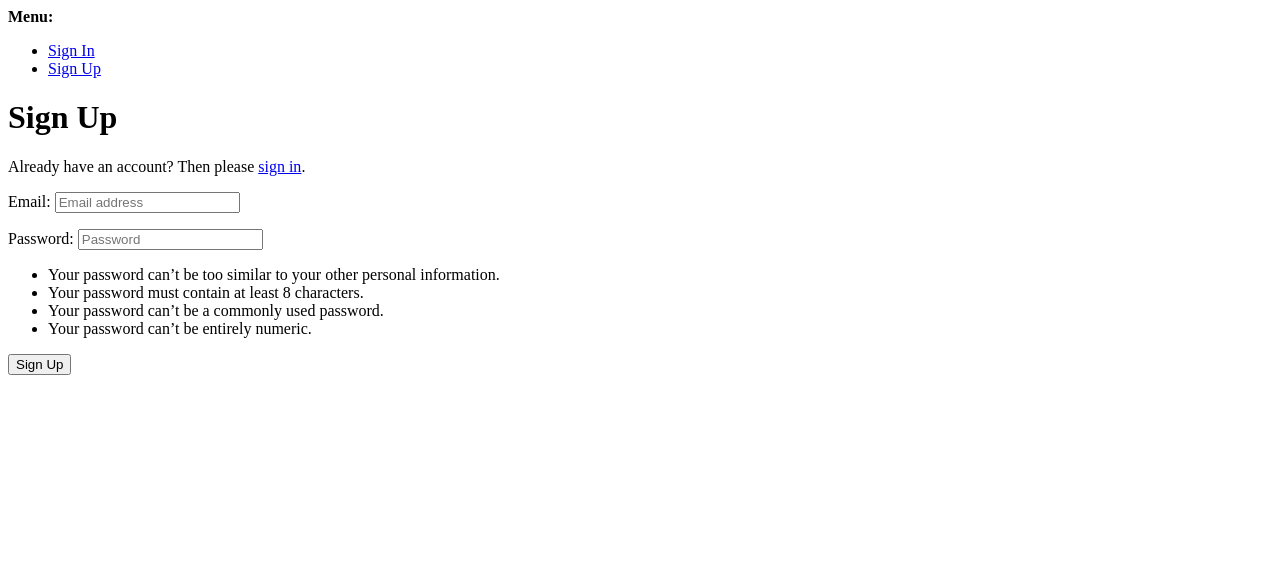
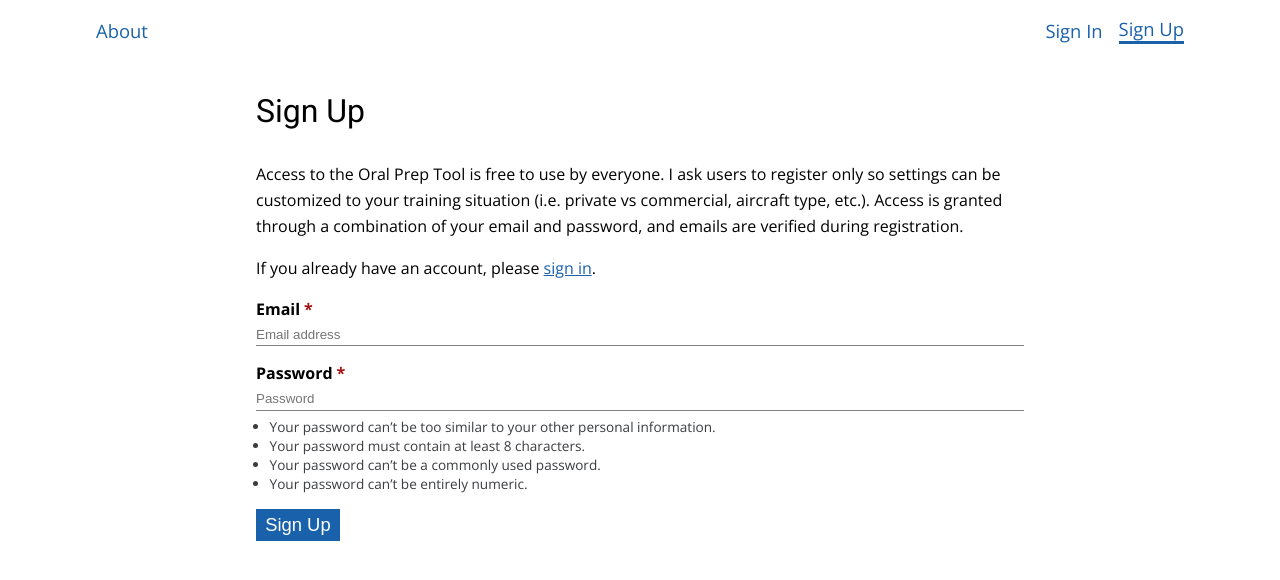
Before and after one commit to cdriehuys/oral-prep, a Django app: page /accounts/signup/ in a window 1280 px wide. Shown: the top 580 px of the page. Run offline with Django 5.2, Linux system fonts and the light colour scheme; some libraries are stand-ins or nearby versions.

Commit message:
feat: styled account forms
Closes #1
Closes #2
Closes #3

```diff
--- /dev/null
+++ b/oral_prep/core/templates/core/field_snippet.html
@@ -0,0 +1,20 @@
+{% if field.field.widget.input_type == "checkbox" %}
+{{ field }}
+<label class="form-label {% if field.field.required %} form-label--required{% endif %}" for="{{ field.id_for_label }}">{{ field.label }}</label>
+{% elif field.field.widget.input_type == "radio" %}
+<label class="form-label" for="{{ field.id_for_label }}">{{ field.label }}</label>
+{{ field }}
+{% else %}
+<label class="form-label{% if field.field.required %} form-label--required{% endif %}" for="{{ field.id_for_label }}">{{ field.label }}</label>
+{{ field }}
+{% endif %}
+{% if field.errors %}
+<div class="form-errors">
+  {{ field.errors }}
+</div>
+{% endif %}
+{% if field.help_text%}
+<div class="form-help">
+  {{ field.help_text }}
+</div>
+{% endif %}
--- a/oral_prep/static/styles/main.css
+++ b/oral_prep/static/styles/main.css
@@ -5,13 +5,21 @@
 }
 
 :root {
+  --color-alert:rgb(163, 16, 16);
+  --color-alert-bg: rgb(237, 203, 203);
   --color-primary: #1961ab;
+  --color-primary-bg:rgb(206, 223, 240);
+  --color-primary-dark:rgb(19, 81, 143);
   --color-primary-text: white;
+  --color-text-subtle:rgb(59, 61, 65);
 
   --container-width: 70rem;
+  --container-width-sm: 50rem;
 
   --font-family-body: 'Open Sans', sans-serif;
   --font-family-headings: 'Roboto', sans-serif;
+
+  --font-size-sm: .85em;
 
   --spacing-xs: .25em;
   --spacing-sm: .5em;
@@ -32,23 +40,116 @@ h1, h2, h3, h4, h5, h6 {
   font-family: var(--font-family-headings);
 }
 
+.alert {
+  border-style: solid;
+  border-width: 1px;
+  margin-bottom: var(--spacing-lg);
+  padding: var(--spacing-md);
+}
+
+.alert--info {
+  background-color: var(--color-primary-bg);
+  border-color: var(--color-primary);
+  color: var(--color-primary);
+}
+
 .btn {
   background: none;
   border: none;
+  cursor: pointer;
   display: block;
   padding: var(--spacing-xs) var(--spacing-sm);
   text-decoration: none;
+  transition: background-color .2s ease-in-out;
+}
+
+.btn--lg {
+  font-size: 1.15em;
 }
 
 .btn--primary {
-  background: var(--color-primary);
+  background-color: var(--color-primary);
   color: var(--color-primary-text);
+}
+
+.btn--primary:hover {
+  background-color: var(--color-primary-dark);
 }
 
 .container {
   max-width: var(--container-width);
   margin-left: auto;
   margin-right: auto;
+  padding: 0 var(--spacing-md);
+}
+
+.container--sm {
+  max-width: var(--container-width-sm);
+}
+
+.form-errors {
+  background: var(--color-alert-bg);
+  border: 1px solid var(--color-alert);
+  color: var(--color-alert);
+  font-size: var(--font-size-sm);
+  margin-bottom: var(--spacing-sm);
+  padding: var(--spacing-sm);
+}
+
+.form-errors li {
+  margin-left: var(--spacing-md);
+}
+
+.form-field {
+  margin-bottom: var(--spacing-md);
+}
+
+.form-help {
+  color: var(--color-text-subtle);
+  font-size: var(--font-size-sm);
+}
+
+.form-help a {
+  color: var(--color-primary);
+}
+
+.form-help li {
+  margin-left: var(--spacing-md);
+}
+
+.form-input {
+  border: 0;
+  border-bottom: 1px solid gray;
+  border-radius: 0;
+  display: block;
+  margin-bottom: var(--spacing-sm);
+  padding: var(--spacing-xs) 0;
+  width: 100%;
+}
+
+input[type=checkbox].form-input,
+input[type=radio].form-input {
+  display: inline-block;
+  margin-right: var(--spacing-sm);
+  width: auto;
+}
+
+input[type=checkbox] + .form-label,
+input[type=radio] + .form-label {
+  display: inline-block;
+  font-weight: normal;
+}
+
+.form-label {
+  display: block;
+  font-weight: bold;
+  margin-bottom: var(--spacing-xs);
+}
+
+.form-label--required::after {
+  color: var(--color-alert);
+  content: '*';
+  margin-left: var(--spacing-xs);
 }
 
 .markdown li {
@@ -85,6 +186,12 @@ h1, h2, h3, h4, h5, h6 {
   padding: var(--spacing-md) 0;
 }
 
+.no-overflow {
+  max-width: 100%;
+  overflow: hidden;
+  position: relative;
+}
+
 .prose {
   line-height: 1.618;
   margin-bottom: var(--spacing-md);
--- /dev/null
+++ b/oral_prep/templates/account/signup.html
@@ -0,0 +1,44 @@
+{% extends "base.html" %}
+
+{% block title %}Sign Up{% endblock %}
+
+{% block content %}
+  <main class="container container--sm">
+    <h1 class="title">Sign Up</h1>
+    <p class="prose">
+      Access to the Oral Prep Tool is free to use by everyone. I ask users to
+      register only so settings can be customized to your training situation
+      (i.e. private vs commercial, aircraft type, etc.). Access is granted
+      through a combination of your email and password, and emails are
+      verified during registration.
+    </p>
+
+    <p class="prose">
+      If you already have an account, please
+      <a href='{% url "account_login" %}'>sign in</a>.
+    </p>
+
+    {% if form.non_field_errors %}
+      <div class="form-errors">
+        {{ form.non_field_errors }}
+      </div>
+    {% endif %}
+
+    <form action="{% url 'account_signup' %}" method="POST">
+      {% csrf_token %}
+      {# Honeypot field #}
+      <div class="no-overflow">
+        {{ form.address }}
+      </div>
+
+      <div class="form-field">
+        {{ form.email.as_field_group }}
+      </div>
+      <div class="form-field">
+        {{ form.password1.as_field_group }}
+      </div>
+
+      <button class="btn btn--lg btn--primary" type="submit">Sign Up</button>
+    </form>
+  </main>
+{% endblock content %}
--- a/oral_prep/templates/base.html
+++ b/oral_prep/templates/base.html
@@ -24,8 +24,8 @@
           {% navlink "Preferences" "preferences" %}
           {% endif %}
           {% navlink "About" "about" %}
+          <span class="navlink--spacer"></span>
           {% if request.user.is_authenticated %}
-          <span class="navlink--spacer"></span>
           <li class="navlink">{{ request.user.get_short_name }}</li>
           <li class="navlink">
             <form action='{% url "account_logout" %}' method="POST">
@@ -33,6 +33,9 @@
               <button type="submit">Log Out</button>
             </form>
           </li>
+          {% else %}
+          {% navlink "Sign In" "account_login" %}
+          {% navlink "Sign Up" "account_signup" %}
           {% endif %}
         </ul>
       </nav>
--- /dev/null
+++ b/oral_prep/templates/django/forms/widgets/input.html
@@ -0,0 +1 @@
+<input class="form-input" type="{{ widget.type }}" name="{{ widget.name }}"{% if widget.value != None %} value="{{ widget.value|stringformat:'s' }}"{% endif %}{% include "django/forms/widgets/attrs.html" %}>
```
Also changed, not shown: oral_prep/oral_prep/settings.py (+15 -0 lines), oral_prep/quiz/templates/quiz/preferences.html (+4 -4 lines), oral_prep/templates/account/login.html (added, +36 -0 lines), oral_prep/templates/account/password_reset.html (added, +36 -0 lines), oral_prep/templates/account/password_reset_done.html (added, +15 -0 lines), oral_prep/templates/account/password_reset_from_key.html (added, +39 -0 lines), oral_prep/templates/account/password_reset_from_key_done.html (added, +13 -0 lines).
